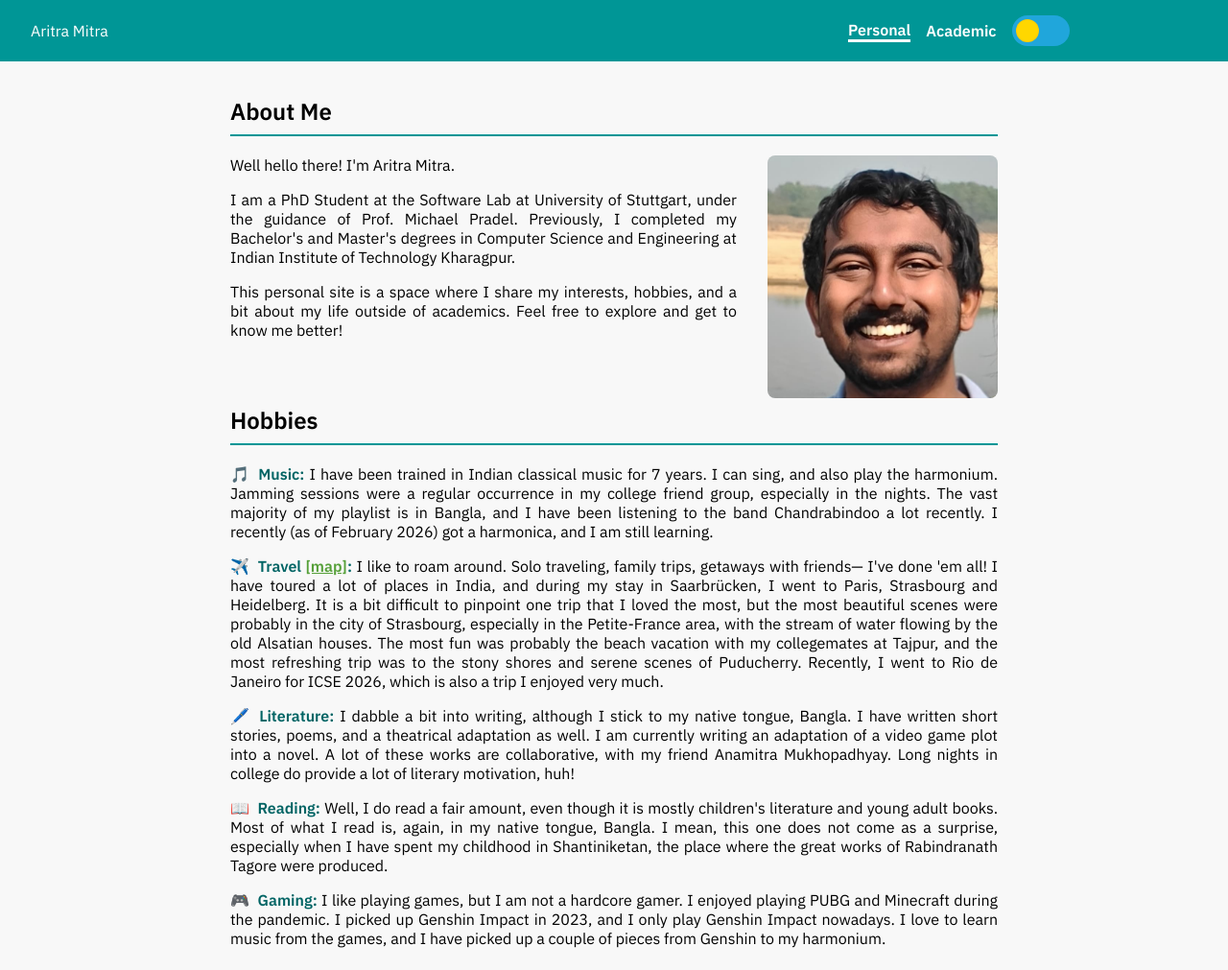
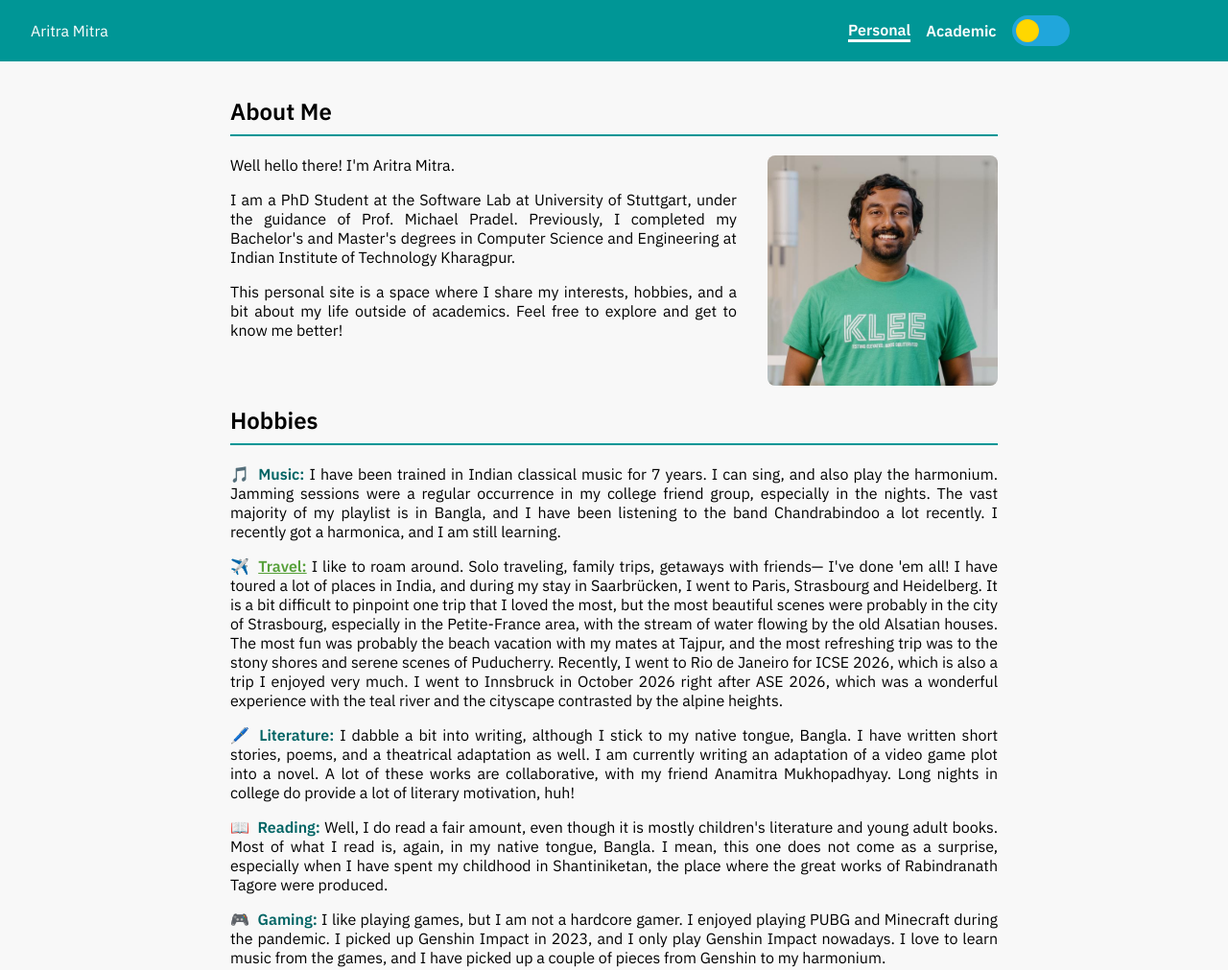
Before and after one commit to Ammetre/ammetre.github.io, a plain HTML site: page pers/index.html in a window 1280 px wide. Shown: the top 1011 px of the page at 96% size. Drawn offline with Linux system fonts and the light colour scheme.

Commit message:
restructure + paper add

```diff
--- a/pers/index.html
+++ b/pers/index.html
@@ -512,7 +512,12 @@
 
   <section id="about">
     <h2>About Me</h2>
-    <img src="./img/profile_pic.jpg" alt="Aritra Mitra" class="profile-pic">
+    <img id="profile-pic" alt="Aritra Mitra" class="profile-pic"/></a>
+    <script>
+      const profilePics = ['profile_pic_1.jpg', 'profile_pic_2.jpg'];
+      document.getElementById('profile-pic').src =
+        './img/' + profilePics[Math.floor(Math.random() * profilePics.length)];
+    </script>
     <p>Well hello there! I'm Aritra Mitra.</p>
     <p>I am a PhD Student at the Software Lab at University of Stuttgart, under the guidance of Prof. Michael Pradel. Previously, I completed my Bachelor's and Master's degrees in Computer Science and Engineering at Indian Institute of Technology Kharagpur.</p>
     <!-- <p>I'm Aritra Mitra. My journey in computer science began with a fascination for problem-solving and a curiosity about how things work behind the scenes. Over the years, this curiosity has blossomed into a passion for coding and technology. I first stumbled onto Computer Science in Class 11. I did not want to take Biology, and the only other option that my school provided was Computer Science. Well, I took that gamble, and it was a good one to take! I loved the subject a lot, and wanted to pursue it for further education. After clearing JEE Advanced, I wanted to opt for an Integrated M.Tech., as I wanted to pursue further academic prowess anyway. So, I enrolled into the B.Tech.-M.Tech. (Dual-Degree) programme in Computer Science and Engineering at Indian Institute of Technology Kharagpur. The years on campus were very fun, even though the first two years of college was online due to the COVID-19 pandemic. I made a lot of good friends in college, and really enjoyed the stay. Now, I am applying for PhD positions, as I would like to become a researcher.</p> -->
@@ -523,8 +528,8 @@
   <section id="hobbies">
     <h2>Hobbies</h2>
     <ul>
-      <li><span class="emoji">🎵</span><strong>Music:</strong> I have been trained in Indian classical music for 7 years. I can sing, and also play the harmonium. Jamming sessions were a regular occurrence in my college friend group, especially in the nights. The vast majority of my playlist is in Bangla, and I have been listening to the band Chandrabindoo a lot recently. I recently (as of February 2026) got a harmonica, and I am still learning.</li>
-      <li><span class="emoji">✈️</span><strong>Travel <a href="../travel/" class="map-link">[map]</a>:</strong> I like to roam around. Solo traveling, family trips, getaways with friends— I've done 'em all! I have toured a lot of places in India, and during my stay in Saarbrücken, I went to Paris, Strasbourg and Heidelberg. It is a bit difficult to pinpoint one trip that I loved the most, but the most beautiful scenes were probably in the city of Strasbourg, especially in the Petite-France area, with the stream of water flowing by the old Alsatian houses. The most fun was probably the beach vacation with my collegemates at Tajpur, and the most refreshing trip was to the stony shores and serene scenes of Puducherry. Recently, I went to Rio de Janeiro for ICSE 2026, which is also a trip I enjoyed very much.</li>
+      <li><span class="emoji">🎵</span><strong>Music:</strong> I have been trained in Indian classical music for 7 years. I can sing, and also play the harmonium. Jamming sessions were a regular occurrence in my college friend group, especially in the nights. The vast majority of my playlist is in Bangla, and I have been listening to the band Chandrabindoo a lot recently. I recently got a harmonica, and I am still learning.</li>
+      <li><span class="emoji">✈️</span><strong><a href="../travel/" class="map-link">Travel:</a></strong> I like to roam around. Solo traveling, family trips, getaways with friends— I've done 'em all! I have toured a lot of places in India, and during my stay in Saarbrücken, I went to Paris, Strasbourg and Heidelberg. It is a bit difficult to pinpoint one trip that I loved the most, but the most beautiful scenes were probably in the city of Strasbourg, especially in the Petite-France area, with the stream of water flowing by the old Alsatian houses. The most fun was probably the beach vacation with my mates at Tajpur, and the most refreshing trip was to the stony shores and serene scenes of Puducherry. Recently, I went to Rio de Janeiro for ICSE 2026, which is also a trip I enjoyed very much. I went to Innsbruck in October 2026 right after ASE 2026, which was a wonderful experience with the teal river and the cityscape contrasted by the alpine heights.</li>
       <li><span class="emoji">🖊️</span><strong>Literature:</strong> I dabble a bit into writing, although I stick to my native tongue, Bangla. I have written short stories, poems, and a theatrical adaptation as well. I am currently writing an adaptation of a video game plot into a novel. A lot of these works are collaborative, with my friend <a class="hidden-link" href="./img/full/Ana.jpg">Anamitra Mukhopadhyay</a>. Long nights in college do provide a lot of literary motivation, huh!</li>
       <li><span class="emoji">📖</span><strong>Reading:</strong> Well, I do read a fair amount, even though it is mostly children's literature and young adult books. Most of what I read is, again, in my native tongue, Bangla. I mean, this one does not come as a surprise, especially when I have spent my childhood in Shantiniketan, the place where the great works of Rabindranath Tagore were produced.</li>
       <li><span class="emoji">🎮</span><strong>Gaming:</strong> I like playing games, but I am not a hardcore gamer. I enjoyed playing PUBG and Minecraft during the pandemic. I picked up Genshin Impact in 2023, and I only play Genshin Impact nowadays. I love to learn music from the games, and I have picked up a couple of pieces from Genshin to my harmonium.</li>
```
Also changed, not shown: acad/index.html (+2 -2 lines), acad/img/profile_pic_1.jpg (renamed from acad/profile_pic.jpg), acad/img/teapot.png (renamed from acad/teapot.png), pers/img/profile_pic_1.jpg (renamed from pers/img/profile_pic.jpg), pers/img/profile_pic_2.jpg (added).
